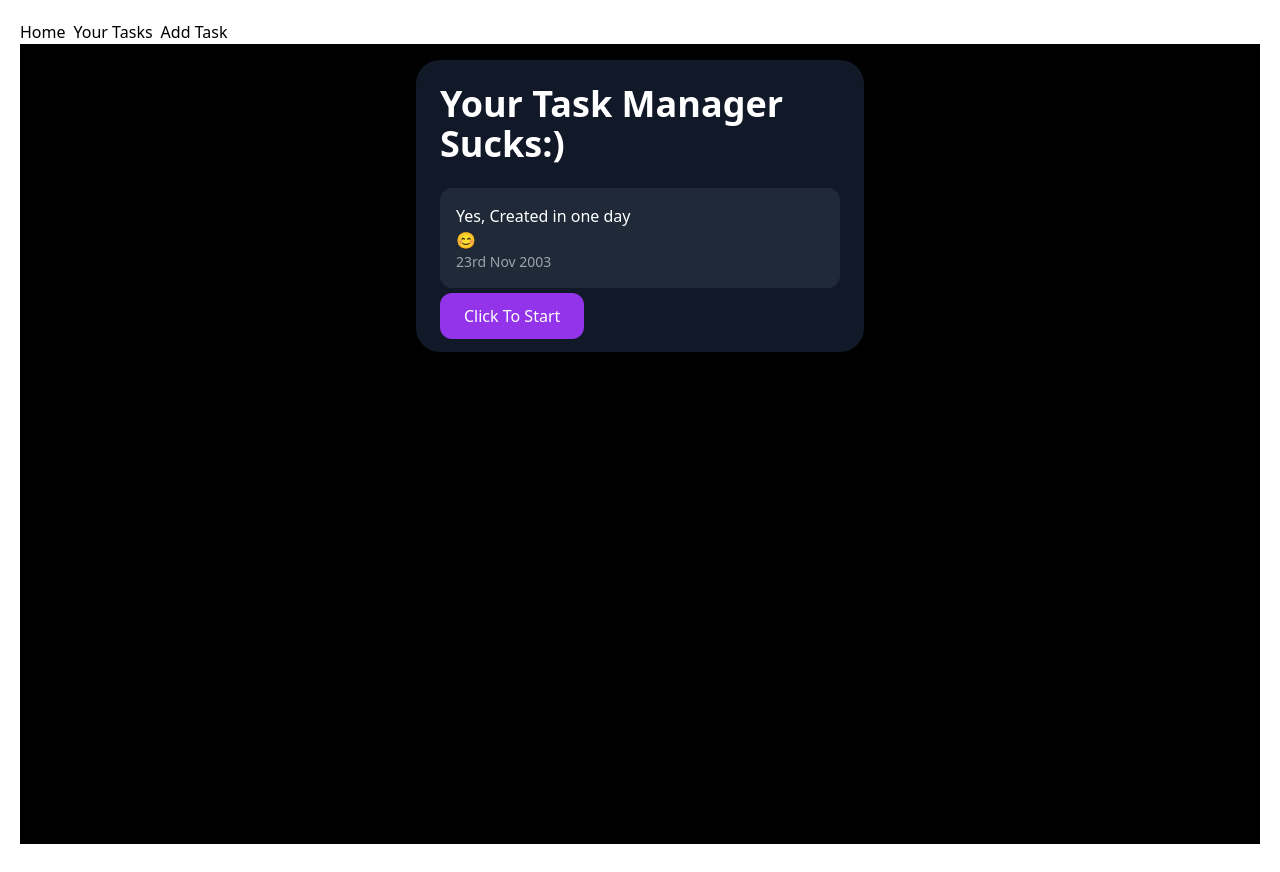
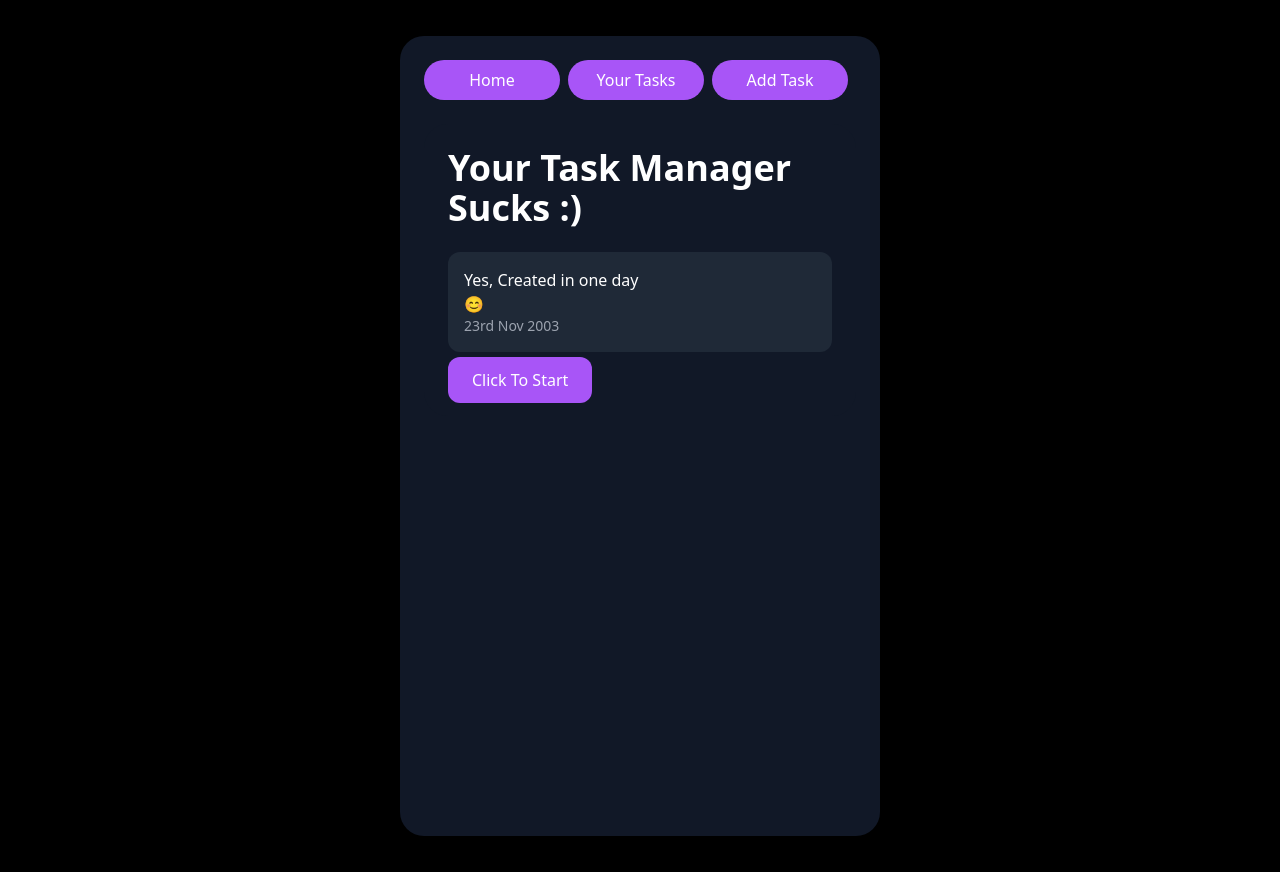
Before and after one commit to ifconfigbrian/To-Do-List-Application-End-End, a React (Create React App) app: page / in a window 1280 px wide. Built offline with nearby package versions, Linux system fonts and the light colour scheme; no server answers.

Commit message:
fixed our styling

```diff
--- a/src/App.css
+++ b/src/App.css
@@ -21,7 +21,7 @@
   align-items: center;
   justify-content: center;
   font-size: calc(10px + 2vmin);
-  color: white;
+  color: rgb(121, 111, 111);
 }
 
 .App-link {
--- a/src/App.js
+++ b/src/App.js
@@ -1,84 +1,89 @@
-import React,{useState,useEffect} from "react";
-import { BrowserRouter as Router,Route,Routes, Link } from "react-router-dom";
+import React, { useState, useEffect } from "react";
+import { BrowserRouter as Router, Route, Routes, Link } from "react-router-dom";
 import TaskList from "./components/TaskList";
 import TaskForm from "./components/TaskForm";
 import TaskDetail from "./components/TaskDetail";
 import { v4 as uuidv4 } from "uuid";
 
-const App = ()=>{
-  const [tasks,setTasks] = useState([])
-  // load tasks from local storage
-  useEffect(()=>{
-    try{
-      const storedTasks = JSON.parse(localStorage.getItem('tasks')) || [];
-      setTasks(storedTasks)
-    }catch(error){
-      console.error('unable to load files',error)
-      setTasks([])
+const App = () => {
+	const [tasks, setTasks] = useState([]);
+
+	useEffect(() => {
+		try {
+			const storedTasks = JSON.parse(localStorage.getItem("tasks")) || [];
+			setTasks(storedTasks);
+		} catch (error) {
+			console.error("Unable to load tasks", error);
+			setTasks([]);
 		}
-  },[]);
-  //save tasks to local storage whenever state changes
-  useEffect(()=>{
-    localStorage.setItem('tasks',JSON.stringify(tasks))
-  },[tasks]);//only updates if list changes
+	}, []);
 
-  //function to add a new task
-  const addTask = (newTask) =>{
-    setTasks([...tasks,{...newTask,id:uuidv4()}])
-  }
+	useEffect(() => {
+		localStorage.setItem("tasks", JSON.stringify(tasks));
+	}, [tasks]);
 
-  // function to toggle completion status of a task
-  const toggleTask =(id) =>{
-    setTasks(tasks.map(task => task.id === id ? {...task,completed: !task.completed} : task))
-  }
+	const addTask = newTask => {
+		setTasks([...tasks, { ...newTask, id: uuidv4() }]);
+	};
 
-  // function to delete the task
-  const deleteTask = (id) =>{
-    setTasks(tasks.filter(task => task.id !==id))//remove task from the state
-  }
+	const toggleTask = id => {
+		setTasks(tasks.map(task => (task.id === id ? { ...task, completed: !task.completed } : task)));
+	};
 
-  return(
+	const deleteTask = id => {
+		setTasks(tasks.filter(task => task.id !== id));
+	};
+
+	return (
 		<Router>
-      <div className="app-container">
-        <nav>
-          <ul>
-            {/* navigation links */}
-            <li><Link to="/">Home</Link></li>
-            <li><Link to="/tasks">Your Tasks</Link></li>
-            <li><Link to="/tasks/add">Add Task</Link></li>
+			<div className="app-container bg-black min-h-screen text-white">
+				<div className="max-w-full sm:max-w-lg mx-auto p-4">
+					<div className="bg-gray-900 rounded-3xl p-6 overflow-y-auto min-h-screen">
+						<nav className="mb-6">
+							<ul className="flex justify-around text-center">
+							<li className="flex-1">
+								<Link to="/" className="text-white bg-purple-500 hover:bg-purple-600 py-2 px-4 rounded-full block">
+										Home
+								</Link>
+								</li>
+								<li className="flex-1">
+								<Link to="/tasks" className="text-white bg-purple-500 hover:bg-purple-600 py-2 px-4 rounded-full block">
+										Your Tasks
+								</Link>
+								</li>
+								<li className="flex-1">
+								<Link to="/tasks/add" className="text-white bg-purple-500 hover:bg-purple-600 py-2 px-4 rounded-full block">
+										Add Task
+								</Link>
+								</li>
 							</ul>
 						</nav>
 						<Routes>
-          <Route path="/"element={
-            <div className="bg-black min-h-screen text-white p-4 font-sans">
-              <div className="max-w-md mx-auto">
-                {/* first screen */}
+							<Route
+								path="/"
+								element={
 							<div className="bg-gray-900 rounded-3xl p-6 mb-8">
-                  <h1 className="text-4xl font-bold mb-6">Your Task Manager Sucks:)</h1>
+										<h1 className="text-4xl font-bold mb-6">Your Task Manager Sucks :)</h1>
 							<div className="bg-gray-800 rounded-xl p-4 mb-4">
 											<p className="text-white">Yes, Created in one day</p>
 											<p className="text-yellow-400">😊</p>
 											<p className="text-gray-400 text-sm">23rd Nov 2003</p>
 										</div>
-                  {/* tasks screen */}
-                  <Link to="/tasks" className="bg-purple-600 text-white py-3 px-6 rounded-xl w-full text-center">
+										<Link to="/tasks" className="bg-purple-500 text-white py-3 px-6 rounded-xl w-full text-center">
 											Click To Start
 										</Link>
 									</div>
+								}
+							/>
+							<Route path="/tasks" element={<TaskList tasks={tasks} onToggle={toggleTask} onDelete={deleteTask} />} />
+							<Route path="/task/:id" element={<TaskDetail tasks={tasks} onToggle={toggleTask} onDelete={deleteTask} />} />
+							<Route path="/tasks/add" element={<TaskForm onAddTask={addTask} />} />
+						</Routes>
 					</div>
 				</div>
-          }/>
-          {/* task list screen */}
-          <Route path="/tasks"element={
-            <TaskList tasks={tasks} onToggle={toggleTask} onDelete={deleteTask}/>
-          }/>
-          {/* form screen for adding new tasks */}
-          <Route path="/task/:id"element={
-            <TaskDetail tasks={tasks} onToggle={toggleTask} onDelete={deleteTask}/>
-          }/>
-        </Routes>
 			</div>
 		</Router>
-  )
-}
+	);
+};
+
 export default App;
--- a/src/components/TaskForm.js
+++ b/src/components/TaskForm.js
@@ -16,23 +16,32 @@ const TaskForm = ({onAdd}) => {
     //form submission function
     const handleSubmit = (e) =>{
         e.preventDefault();
-        onAdd({text:taskText,date:taskDate})
         if (!taskText.trim()) return;//prevents adding empty tasks
+
+     const newTask ={
+        text:taskText,
+        date:taskDate,
+     }
+
+     onAdd(newTask)
      setTaskText('')
      setTaskDate('')
+
     }
     return(
-        <form onSubmit={handleSubmit} className="bg-gray-800 rounded-xl p-6">
+        <form className="bg-gray-900 p-6 rounded-3xl shadow-lg" onSubmit={handleSubmit}>
+         <h2 className="text-white text-2xl font-bold mb-4">Add New Task</h2>
          <div className="mb-4">
-                <label className="block text-white mb-1">Task:</label>
-                <input
-                type="text"
-                value={taskText}
-                onChange={(e)=>setTaskText(e.target.value)} required
-                className="w-full p-2 rounded-md bg-gray-700 text-white"
-                placeholder="Enter Your Task"/>
+            <label className="block text-white mb-2" htmlFor="taskText">Task</label>
+            <input type="text" id="taskText" className="w-full p-2 rounded-md text-black"
+             value={taskText} onChange={(e)=> setTaskText(e.target.value)} placeholder="Enter Task Description"/>
          </div>
-            <button type="submit" className="bg-purple-600 text-white py-2 rounded-full w-full">
+         <div className="mb-4">
+            <label className="block text-white mb-2" htmlFor="taskDate">Due Date</label>
+            <input type="date" id="taskDate" className="w-full p-2 rounded-md text-black"
+            value={taskDate} onChange={(e)=> setTaskDate(e.target.value)}/>
+         </div>
+         <button type="submit"className="bg-purple-600 text-white py-2 px-4 rounded-full w-full">
             Add Task
          </button>
         </form>
```
Lines whose indentation alone changed are shown as unchanged.
